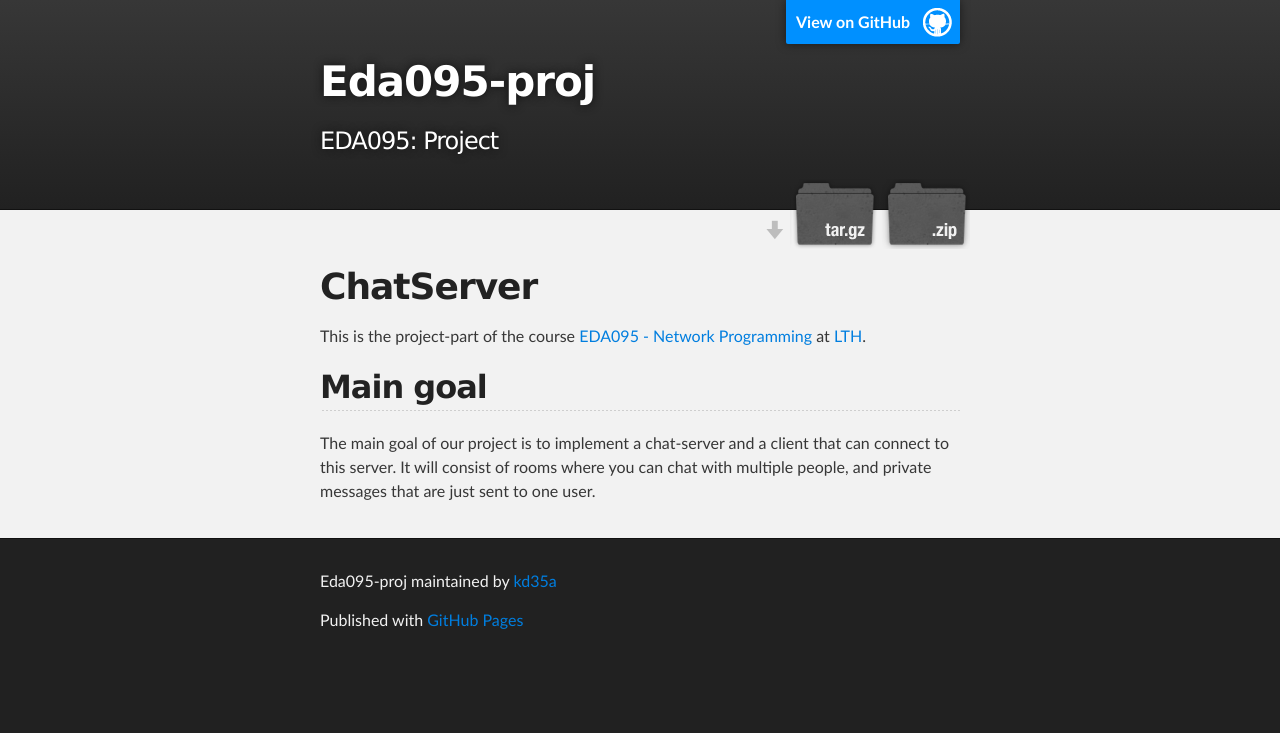
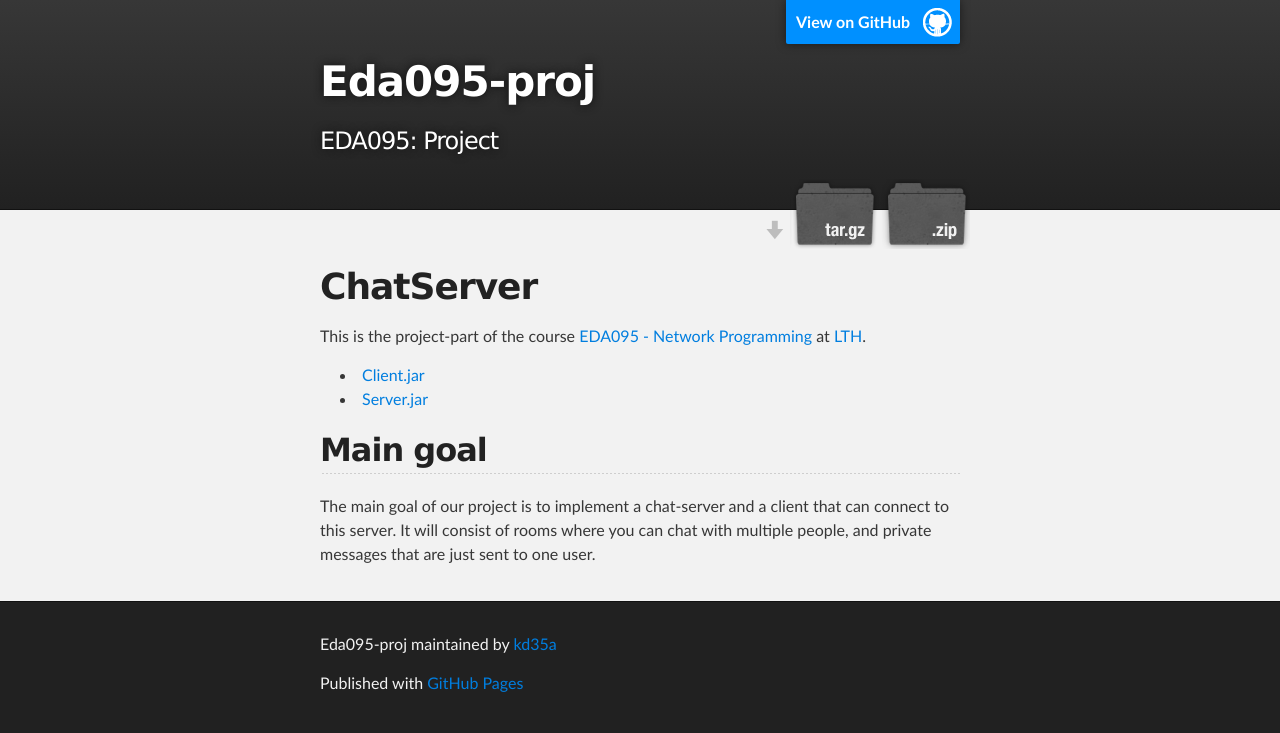
Before and after one commit to kd35a/eda095-proj, a plain HTML site: page index.html in a window 1280 px wide. Drawn offline with Linux system fonts and the light colour scheme.

Commit message:
Added jar-files to the web-page.

```diff
--- a/index.html
+++ b/index.html
@@ -34,6 +34,10 @@
         <h1>ChatServer</h1>
 
 <p>This is the project-part of the course <a href="http://cs.lth.se/eda095">EDA095 - Network Programming</a> at <a href="http://www.lth.se/">LTH</a>.</p>
+<p><ul>
+<li><a href="build/Client.jar">Client.jar</a></li>
+<li><a href="build/Server.jar">Server.jar</a></li>
+</ul></p>
 
 <h2>Main goal</h2>
 
```
Also changed, not shown: 2 other files.
